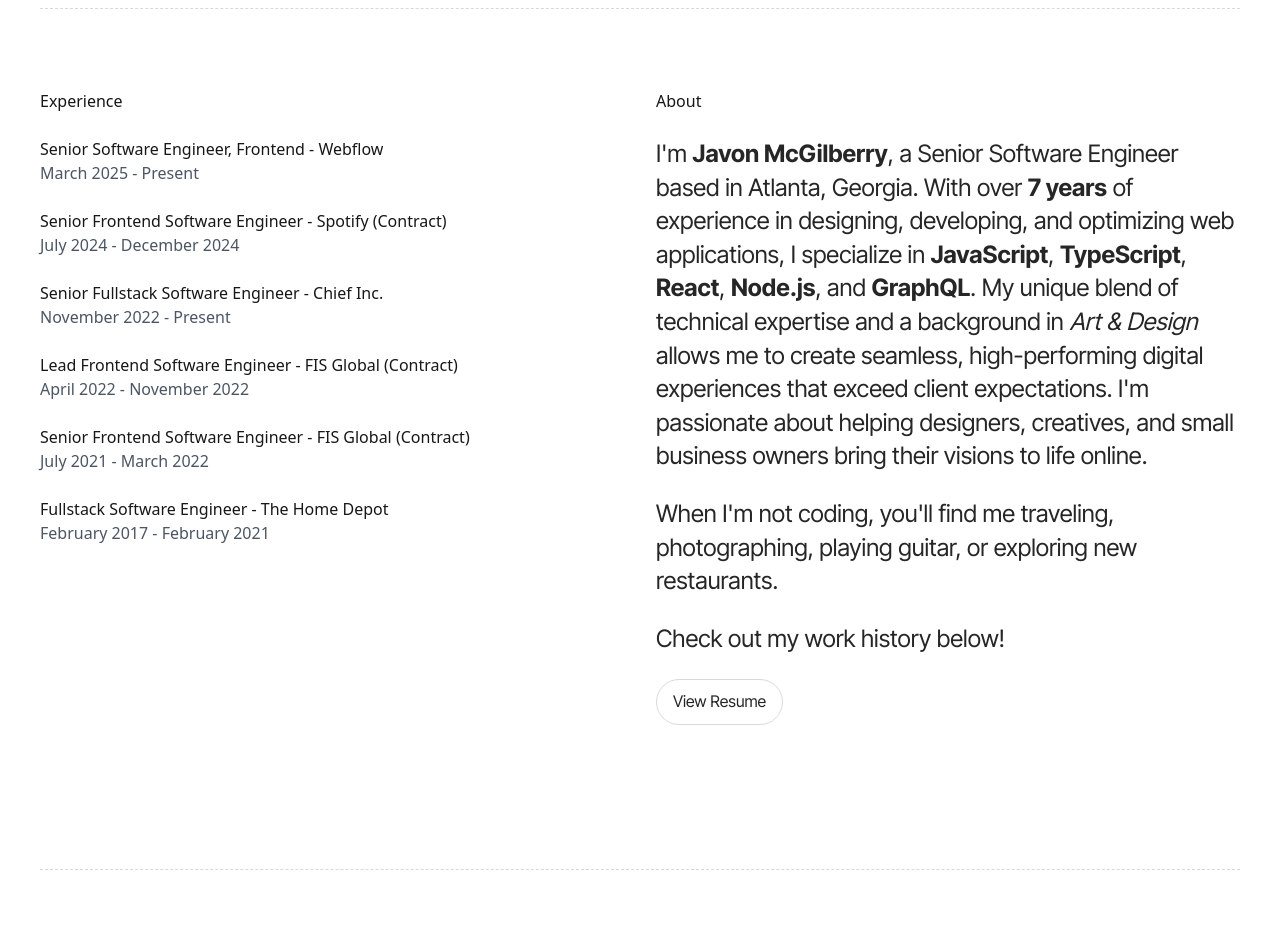
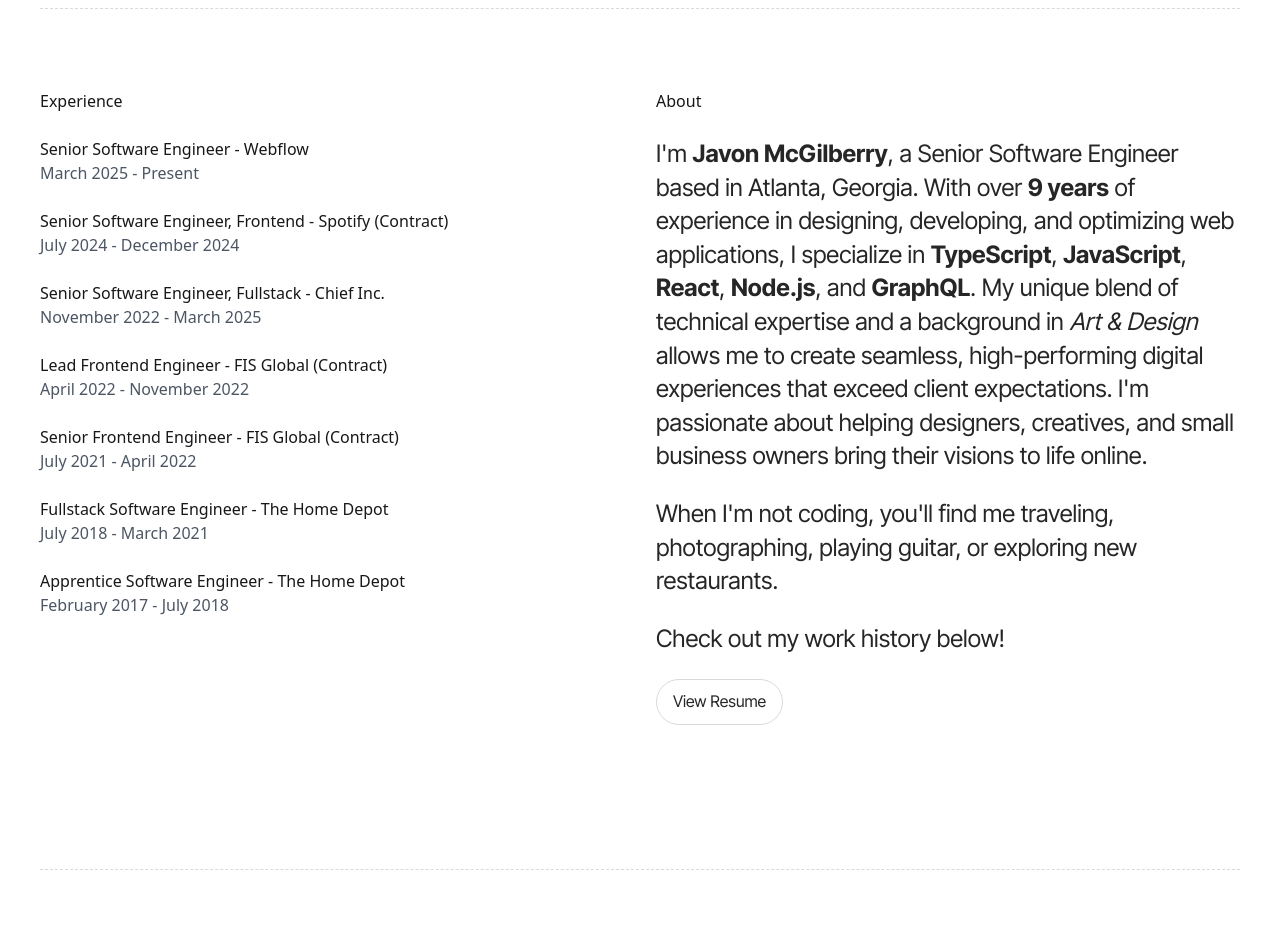
Before and after one commit to javonmcgilberry/javonmcgilberry.github.io, a Next.js app: page / in a window 1280 px wide. Shown: the part 780-1705 px from the top of the page. Built offline with nearby package versions, Linux system fonts and the light colour scheme.

Commit message:
sync work history with the master resume
Chief end date (Mar 2025), 9 years of experience, titles aligned per
role, Home Depot promotion split out, fresh resume PDF, and removal of
a stale orphaned resume PDF that contradicted current facts.

```diff
--- a/app/components/about.tsx
+++ b/app/components/about.tsx
@@ -1,8 +1,8 @@
 import React from "react";
 
 const primarySkills = [
+  "TypeScript",
   "JavaScript",
-  "TypeScript",
   "React",
   "Node.js",
   "GraphQL",
@@ -15,7 +15,7 @@ export default function About() {
       <div className="space-y-6 font-['Inter_Tight',sans-serif] text-2xl leading-[140%] text-[#262626]">
         <p>
           I&apos;m <strong>Javon McGilberry</strong>, a Senior Software Engineer
-          based in Atlanta, Georgia. With over <strong>7 years</strong> of
+          based in Atlanta, Georgia. With over <strong>9 years</strong> of
           experience in designing, developing, and optimizing web applications,
           I specialize in{" "}
           {primarySkills.map((skill, index) => (
--- a/app/components/experience.tsx
+++ b/app/components/experience.tsx
@@ -6,36 +6,43 @@ interface Experience {
     | `${string} ${number} - Present`;
 }
 
+// Titles and dates mirror resume/master.ts in the resume repo — the single
+// source of truth. Update there first, then here.
 const experiences: Experience[] = [
   {
-    title: "Senior Software Engineer, Frontend",
+    title: "Senior Software Engineer",
     company: "Webflow",
     period: "March 2025 - Present",
   },
   {
-    title: "Senior Frontend Software Engineer",
+    title: "Senior Software Engineer, Frontend",
     company: "Spotify (Contract)",
     period: "July 2024 - December 2024",
   },
   {
-    title: "Senior Fullstack Software Engineer",
+    title: "Senior Software Engineer, Fullstack",
     company: "Chief Inc.",
-    period: "November 2022 - Present",
+    period: "November 2022 - March 2025",
   },
   {
-    title: "Lead Frontend Software Engineer",
+    title: "Lead Frontend Engineer",
     company: "FIS Global (Contract)",
     period: "April 2022 - November 2022",
   },
   {
-    title: "Senior Frontend Software Engineer",
+    title: "Senior Frontend Engineer",
     company: "FIS Global (Contract)",
-    period: "July 2021 - March 2022",
+    period: "July 2021 - April 2022",
   },
   {
     title: "Fullstack Software Engineer",
     company: "The Home Depot",
-    period: "February 2017 - February 2021",
+    period: "July 2018 - March 2021",
+  },
+  {
+    title: "Apprentice Software Engineer",
+    company: "The Home Depot",
+    period: "February 2017 - July 2018",
   },
 ];
 
```
Also changed, not shown: 2 other files (tests, documents, lock files or other folders).
